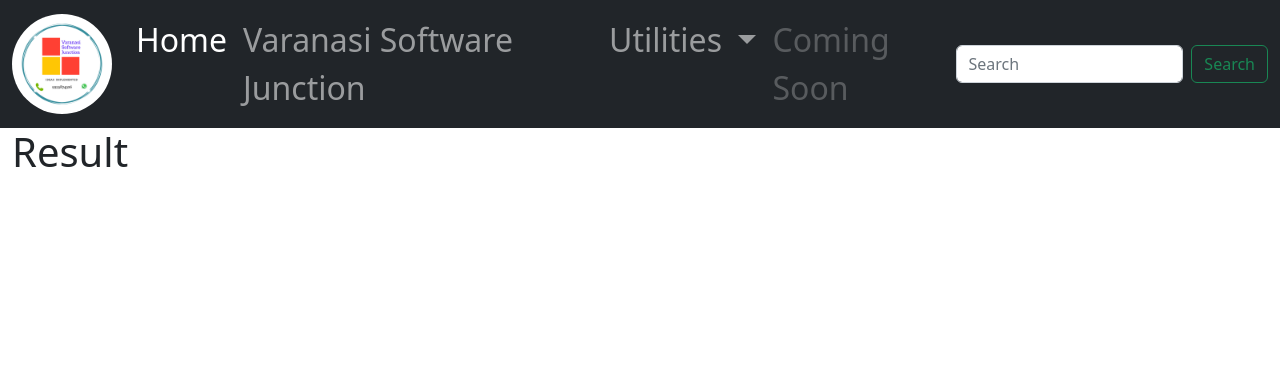
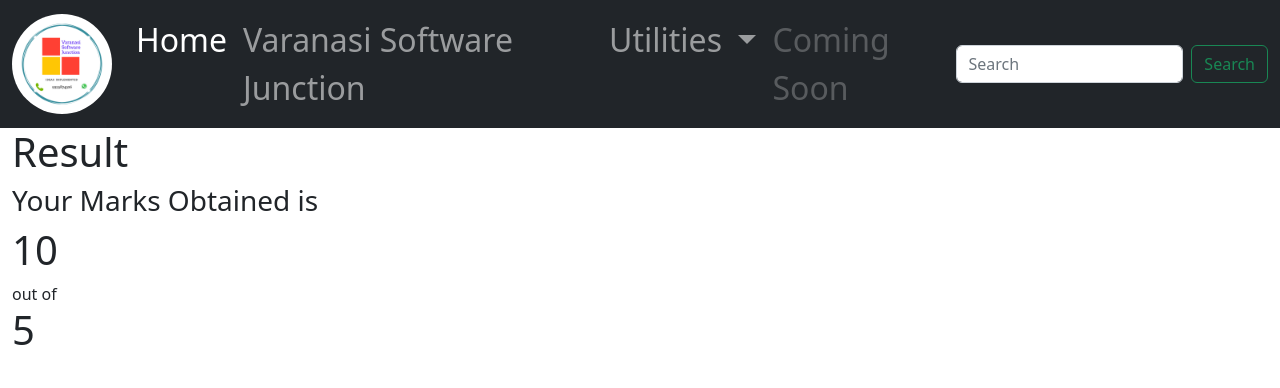
Before and after one commit to avseksingh/varanasisoftwarejunction, a Django app: template hello/templates/result.html in a window 1280 px wide. Shown: the top 388 px of the page. Run offline with Django 3.2, Linux system fonts and the light colour scheme; the template is opened without the code that fills it: most values are stand-ins (such as "Sample title", 1, 10 or a date in 2020).

Commit message:
Calculating Total Marks

```diff
--- a/hello/templates/result.html
+++ b/hello/templates/result.html
@@ -8,6 +8,7 @@ Quiz Result
 
 {% block content %}
 <h1> Result </h1>
+<h3>Your Marks Obtained is <h1>{{total}}</h1> out of <h1>5</h1></h3>
 
 
 {% endblock %}
--- a/hello/views.py
+++ b/hello/views.py
@@ -22,6 +22,7 @@ def quiz(request):
     givenanswer = ""
     correctanswer = ""
     result = ""
+    totalmarks = 5
     if request.POST:
         givenanswer = request.POST["option"];
 
@@ -31,8 +32,9 @@ def quiz(request):
         result = "Yes"
         if givenanswer != correctanswer:
             result = "No"
+            totalmarks -=1
         if questionno >= len(questions):
-            return render(request, 'result.html')
+            return render(request, 'result.html', {"total":totalmarks})
     # return httpResponse('python quiz!')
     return render(request, "quiz.html",
                   {"question": questions[questionno], "showqno": questionno + 1, "qno": questionno,
```
